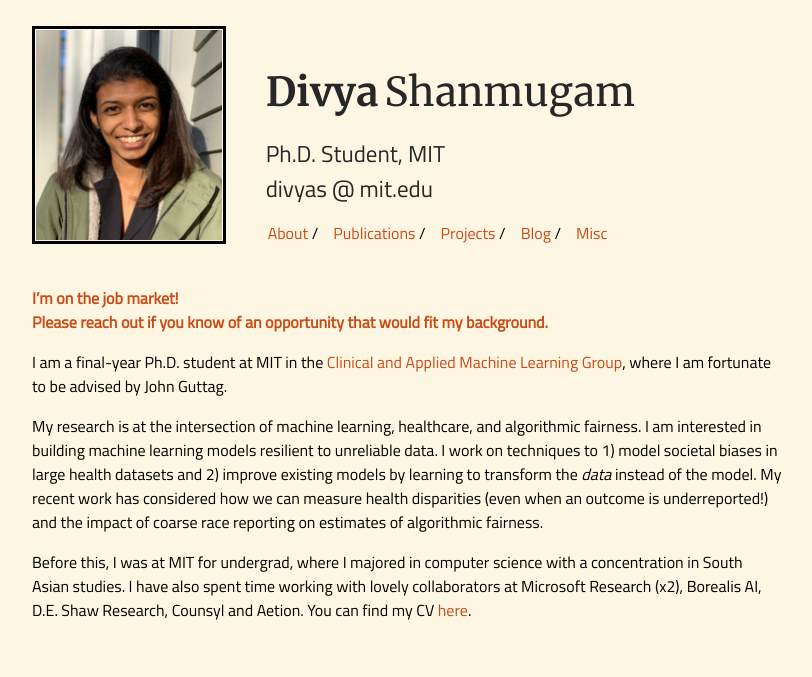
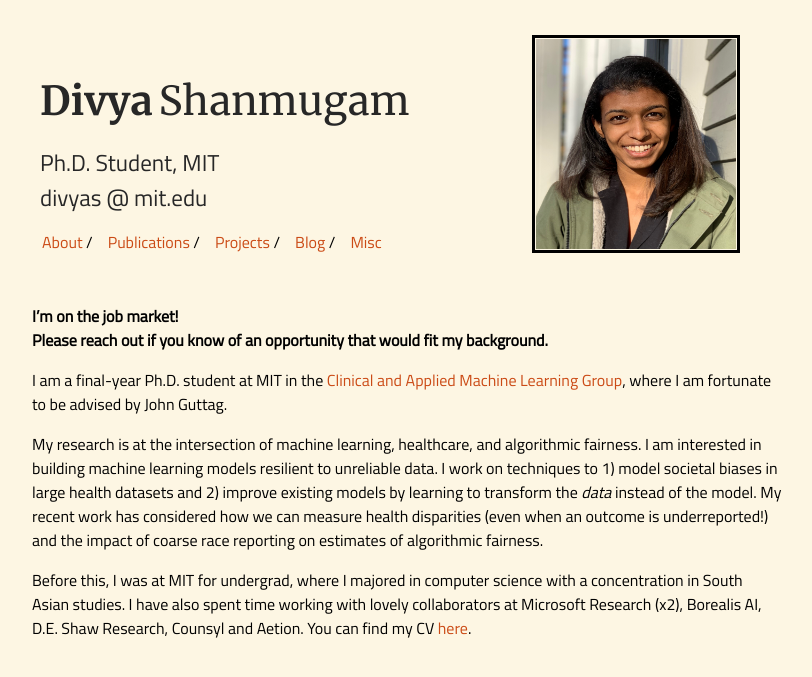
Before and after one commit to dmshanmugam/dmshanmugam.github.io, a Jekyll site: the page built from index.md, in a window 1280 px wide. Shown: the top 677 px of the page, without its empty margins (233-1045 px from the left). Built offline with Jekyll 4.4.1, drawn with Linux system fonts in a browser that asks for light colours.

Commit message:
fix for mobile; no photo

```diff
--- a/_layouts/default.html
+++ b/_layouts/default.html
@@ -69,27 +69,18 @@
 
         <div class="navbar container">
 
-            <!-- <div class="navbar-photo container pull-left"> -->
-                <img id="author-picture" class="pull-left", src="/assets/profile.png">
-            <!-- </div> -->
+            <div class="navbar-text container pull-left stack-on-small">
+                    <a id="author-name" class="alignable pull-left stack-on-small" href="{{ site.baseurl }}">
 
-            <div class="navbar-text container pull-left">
-                <!-- <div>  -->
-                    <a id="author-name" class="alignable pull-left" href="{{ site.baseurl }}">
+                    <div id="author-first-name" class="stack-on-small">{{ site.firstname }}&#8201</div><div id="author-last-name">{{site.lastname}}</div></a>
 
-                    <div id="author-first-name">{{ site.firstname }}&#8201</div>{{site.lastname}}</a>
-                <!-- </div> -->
-                <!-- <div>  -->
-                    <a id="author-role" class="alignable" href="{{ site.baseurl }}">Ph.D. Student, MIT</a>
+                    <a id="author-role" class="alignable stack-on-small" href="{{ site.baseurl }}">Ph.D. Student, MIT</a>
                     <br>
-                <!-- </div>
-                <div>  -->
+
                     <div id="author-email" class="alignabl pull-left">divyas @ mit.edu</div>
-                    <br>
-                <!-- </div>
+                    <br id="author-email-br">
 
-                <div>  -->
-                    <ul id="navlist" class="alignable pull-left navbar-ul">
+                    <ul id="navlist" class="alignable pull-left navbar-ul stack-on-small">
                         {% for x in site.nav %}
 
                             {% if x.link contains 'http' %}
@@ -111,7 +102,9 @@
                                 </li>
                         {% endfor %}
                     </ul>
-                <!-- </div> -->
+            </div>
+            <div class="navbar  container navbar-photo">
+                <img id="author-picture" class="pull-left stack-on-small", src="/assets/profile.png">
             </div>
         </div>
         <div style="clear:both"></div>
--- a/index.md
+++ b/index.md
@@ -4,8 +4,9 @@
 
 <!-- <img class="profile-picture" src="/assets/profile.png"> -->
 
-[**I’m on the job market!**]() \\
-[**Please reach out if you know of an opportunity that would fit my background.**]()
+**I’m on the job market!** \\
+**Please reach out if you know of an opportunity that would fit my background.**
+
 
 I am a final-year Ph.D. student at MIT in the [Clinical and Applied Machine Learning Group](https://mit-caml.github.io), where I am fortunate to be advised by John Guttag.
 
```
